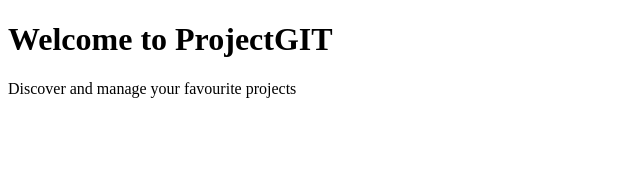
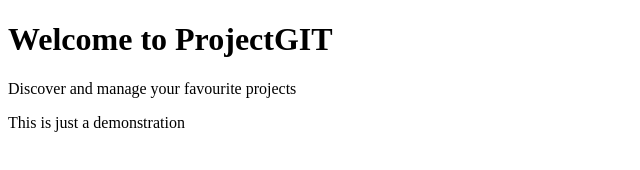
Before and after one commit to CHP07/ProjectGIT, a plain HTML site: page index.html in a window 1280 px wide. Shown: the whole page, without its empty margins (0-640 px from the left). Drawn offline with Linux system fonts and the light colour scheme.

Commit message:
Update home page content

```diff
--- a/index.html
+++ b/index.html
@@ -7,5 +7,6 @@
 <body>
   <h1>Welcome to ProjectGIT</h1>
   <p>Discover and manage your favourite projects</p>
+  <p>This is just a demonstration</p>
 </body>
 </html>
```
